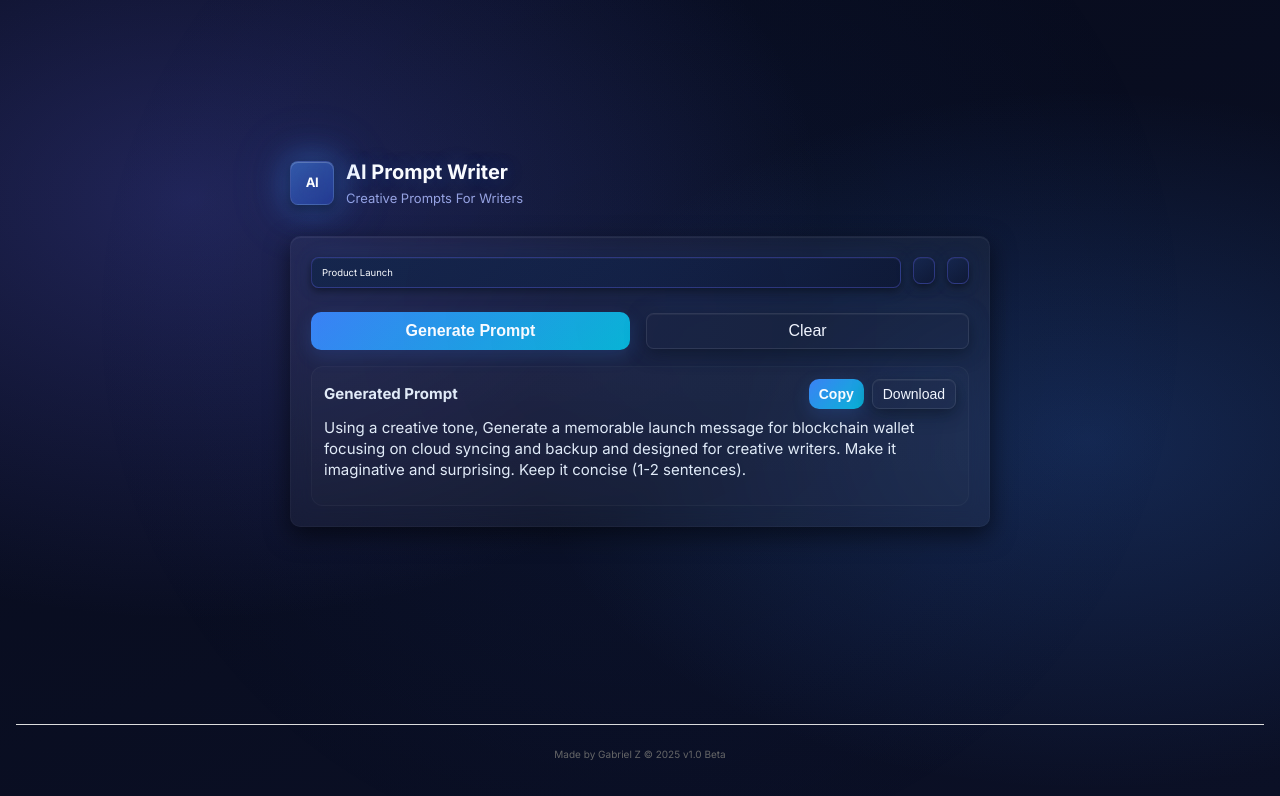
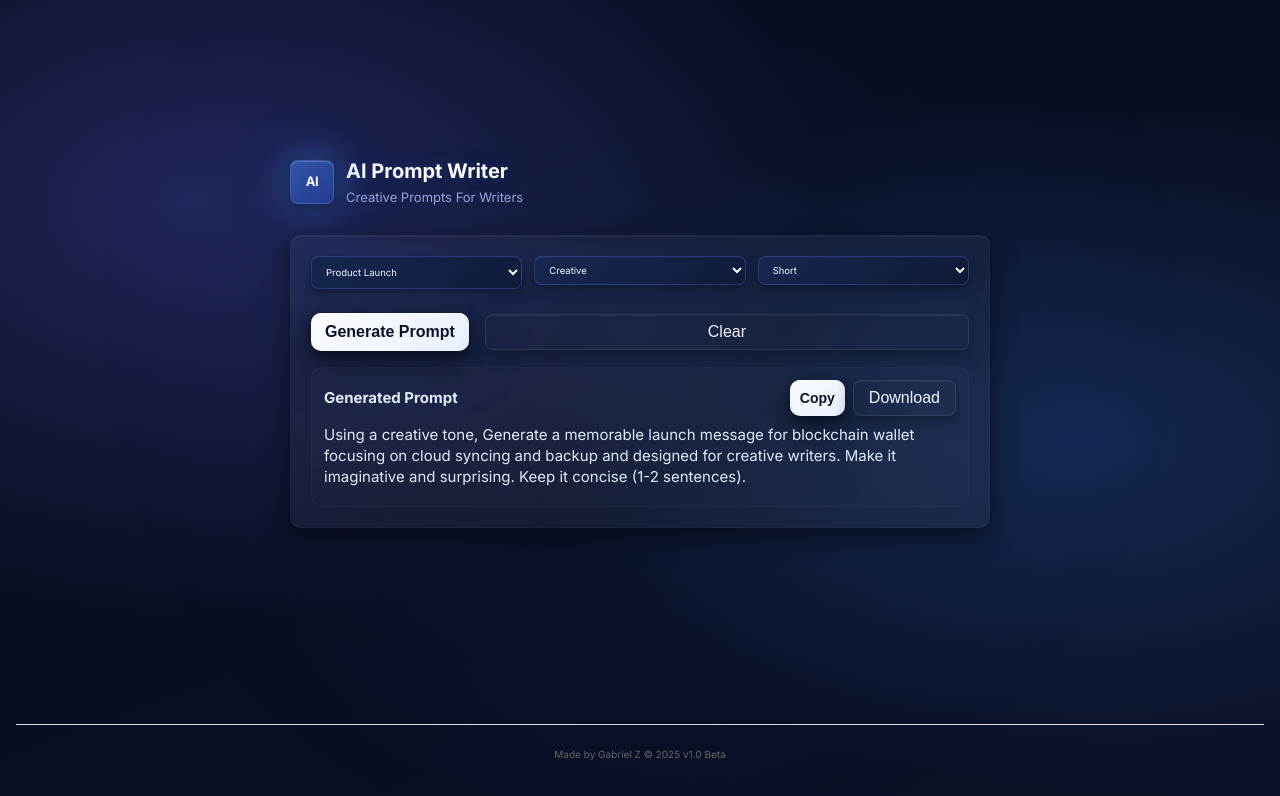
Before and after one commit to gabezigo/AiPromptGenerator, a React (Create React App) app: page / in a window 1280 px wide. Both pictures are taken after a click on the button "Generate Prompt". Shown: the top 796 px of the page. Built offline with nearby package versions, Linux system fonts and the light colour scheme; the HTML template or start-up script is replaced by a standard one.

Commit message:
update styling

```diff
--- a/src/App.js
+++ b/src/App.js
@@ -372,7 +372,7 @@ export default function App() {
         {/* Removed top textarea */}
 
         <div className="actions">
-          <button className="prompt-btn btn" onClick={generate}>
+          <button className="prompt-btn" onClick={generate}>
             Generate Prompt
           </button>
           <button className="btn transparent" onClick={() => setResult('')}>
@@ -386,7 +386,7 @@ export default function App() {
             <div className="resultHeader">
               <strong>Generated Prompt</strong>
               <div className="resultButtons">
-                <button className="copy-btn btn small" onClick={copyResult}>
+                <button className="copy-btn small" onClick={copyResult}>
                   Copy
                 </button>
                 <button className="btn small transparent" onClick={downloadResult}>
--- a/src/index.css
+++ b/src/index.css
@@ -154,7 +154,6 @@ body::after {
   width: 100%;
   cursor: pointer;
   outline: none;
-  appearance: none;
   box-shadow:
     0 3px 10px rgba(0,0,0,0.55),
     0 0 20px rgba(59,130,246,0.12),
@@ -210,6 +209,10 @@ body::after {
     0 4px 12px rgba(0,0,0,0.6),
     inset 0 1px 0 rgba(255,255,255,0.9);
   transition: all 0.25s ease;
+  border-radius: 1rem;
+  border: none;
+  padding: 1rem 1.4rem;
+  font-size: 1.6rem;
 }
 
 .prompt-btn:hover, .copy-btn:hover {
@@ -267,7 +270,7 @@ body::after {
     inset 0 1px 0 rgba(255,255,255,0.08);
 }
 
-.btn.small {
+.copy-btn.small {
   padding: 0.6rem 1rem;
   font-size: 1.4rem;
 }
@@ -315,7 +318,7 @@ body::after {
 }
 
 .controls .select {
-  flex: 1;
+  flex: 1 !important;
   margin-bottom: 0.6rem;
 }
 
```
